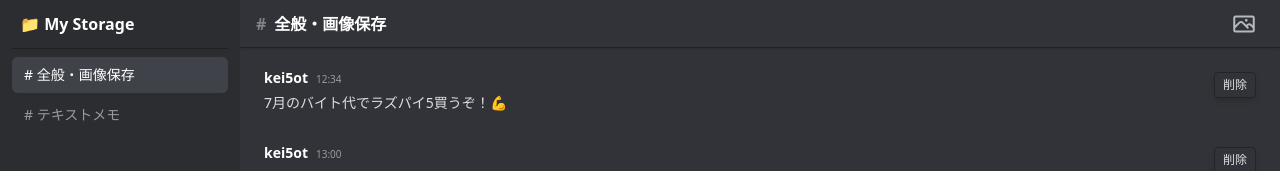
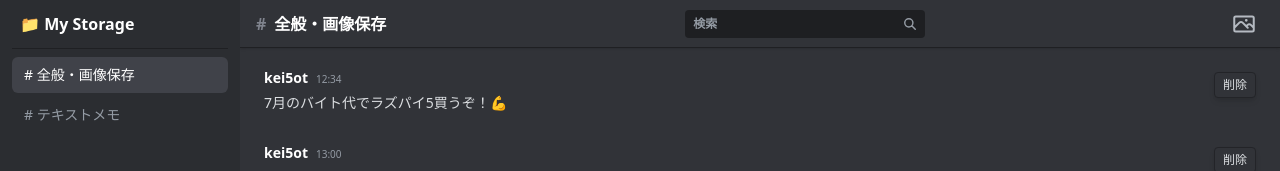
Before and after one commit to kei5o55/file-server-frontend, a Next.js app: page / in a window 1280 px wide. Shown: the top 171 px of the page. Built offline with nearby package versions, Linux system fonts and the light colour scheme.

Commit message:
MessageAreaに検索バーを実装

```diff
--- a/app/page.tsx
+++ b/app/page.tsx
@@ -11,6 +11,7 @@ export default function Home() {
     { id: 1, name: "全般・画像保存" },
     { id: 2, name: "テキストメモ" },
   ]);
+  const [searchQuery, setSearchQuery] = useState("");
   const [activeChannelId, setActiveChannelId] = useState<number>(1);
   const [isImageSidebarOpen, setIsImageSidebarOpen] = useState(false);
   const [items, setItems] = useState<MessageItem[]>([
@@ -78,7 +79,14 @@ export default function Home() {
   };
 
   const currentChannel = channels.find((c) => c.id === activeChannelId);
+  // 1. まず現在のチャンネルで絞り込む
   const filteredItems = items.filter((item) => item.channelId === activeChannelId);
+
+  // 2. さらに検索キーワードに一致するものだけを絞り込む（displayedItemsとする）
+  const displayedItems = filteredItems.filter((item) => {
+    if (!searchQuery.trim()) return true; // 検索ワードが空なら全部表示
+    return item.content.toLowerCase().includes(searchQuery.toLowerCase());
+  });
 
   // スクロール参照用のrefとスクロール関数
   const messageRefs = useRef<Record<number, HTMLDivElement | null>>({});
@@ -104,7 +112,9 @@ export default function Home() {
       {/* 2. 中央：メインメッセージ画面 */}
       <MessageArea
         currentChannel={currentChannel}
-        filteredItems={filteredItems}
+        filteredItems={displayedItems} // 👈 ここを displayedItems に変更！
+        searchQuery={searchQuery}       // 👈 追加
+        setSearchQuery={setSearchQuery} // 👈 追加
         isMenuOpen={isMenuOpen}
         setIsMenuOpen={setIsMenuOpen}
         isImageSidebarOpen={isImageSidebarOpen}
--- a/components/messagearea.tsx
+++ b/components/messagearea.tsx
@@ -4,6 +4,8 @@ import { Channel, MessageItem } from "../logic/types";
 interface MessageAreaProps {
   currentChannel?: Channel;
   filteredItems: MessageItem[];
+  searchQuery: string;               // 👈 追加
+  setSearchQuery: (q: string) => void; // 👈 追加
   isMenuOpen: boolean;
   setIsMenuOpen: (open: boolean) => void;
   isImageSidebarOpen: boolean;
@@ -19,6 +21,8 @@ interface MessageAreaProps {
 export default function MessageArea({
   currentChannel,
   filteredItems,
+  searchQuery,       // 👈 追加
+  setSearchQuery,   // 👈 追加
   setIsMenuOpen,
   isImageSidebarOpen,
   setIsImageSidebarOpen,
@@ -39,6 +43,32 @@ export default function MessageArea({
           </svg>
         </button>
         <span className="text-[#80848e] mr-2">#</span> {currentChannel?.name}
+
+        {/* 🔍 ↓ ここから追加：検索バー */}
+        <div className="relative flex-1 max-w-[150px] md:max-w-[240px] ml-auto">
+          <input
+            type="text"
+            placeholder="検索"
+            value={searchQuery}
+            onChange={(e) => setSearchQuery(e.target.value)}
+            className="w-full bg-[#1e1f22] text-[#dbdee1] placeholder-[#949ba4] text-xs rounded px-2 py-1.5 pr-7 focus:outline-none focus:ring-1 focus:ring-[#5865f2] transition"
+          />
+          {searchQuery ? (
+            // 文字が入っている時は「×」ボタンでクリアできるようにする
+            <button
+              onClick={() => setSearchQuery("")}
+              className="absolute right-2 top-1/2 -translate-y-1/2 text-[#949ba4] hover:text-white text-xs cursor-pointer"
+            >
+              ✕
+            </button>
+          ) : (
+            // 空の時は虫眼鏡アイコン
+            <svg className="absolute right-2 top-1/2 -translate-y-1/2 w-3.5 h-3.5 text-[#949ba4]" fill="none" stroke="currentColor" strokeWidth="2.5" viewBox="0 0 24 24">
+              <path strokeLinecap="round" strokeLinejoin="round" d="M21 21l-6-6m2-5a7 7 0 11-14 0 7 7 0 0114 0z" />
+            </svg>
+          )}
+        </div>
+        {/* 🔍 ↑ ここまで追加 */}
 
         <button
           onClick={() => setIsImageSidebarOpen(!isImageSidebarOpen)}
```
